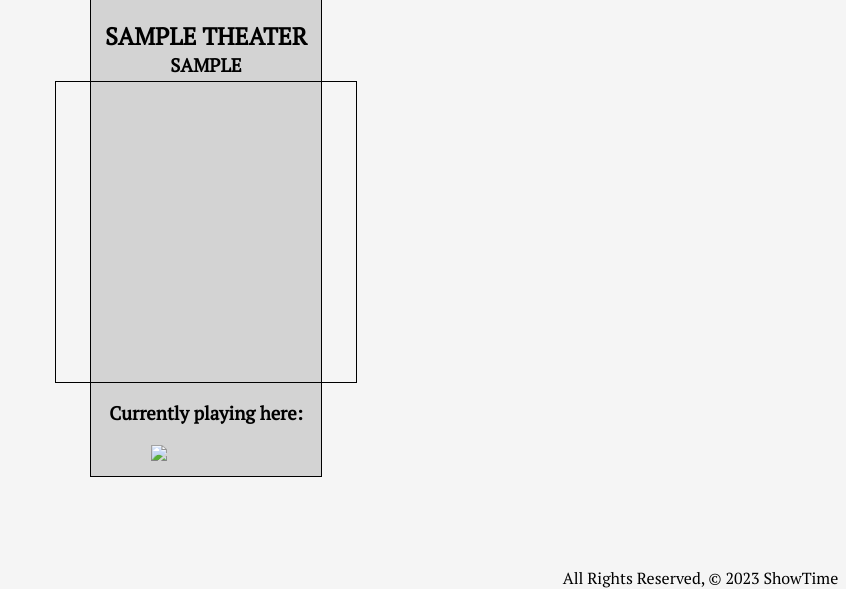
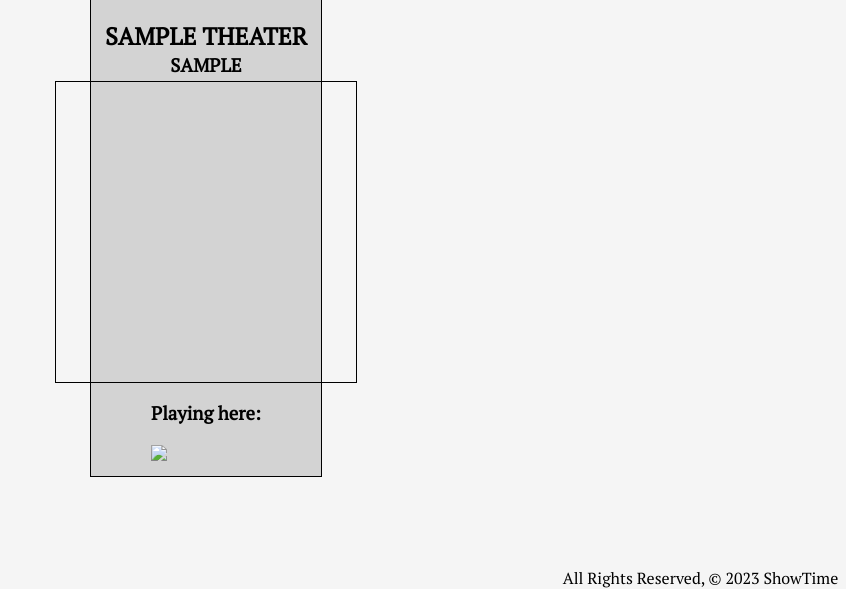
Before and after one commit to austin-showen/showtime, a Django app: template showtime/main_app/templates/theaters/index.html in a window 1280 px wide. Shown: the part 211-800 px from the top of the page, without its empty margins (434-1280 px from the left). Run offline with Django 4.2, Linux system fonts and the light colour scheme; the template is opened without the code that fills it: values that come from a table or form of the project are taken from there, others are empty; tables that the repository leaves empty hold one stand-in row (values such as "Sample post").

Commit message:
committed

```diff
--- a/showtime/main_app/templates/theaters/index.html
+++ b/showtime/main_app/templates/theaters/index.html
@@ -7,8 +7,9 @@
     <h2 class="theater-title">{{theater.name}}</h2>
     <h3 class="theater-title">{{theater.location|cut:", NEW YORK, NY"}}</h3>
     <br>
-    <iframe src="{{ theater.maps_url }}" width="300" height="300" style="border: 1px solid black;" allowfullscreen="" loading="lazy" referrerpolicy="no-referrer-when-downgrade"></iframe>
-    <h3>Currently playing here:</h3>
+    <iframe src="{{ theater.maps_url }}" width="300" height="300" style="border: 1px solid black;" allowfullscreen=""
+      loading="lazy" referrerpolicy="no-referrer-when-downgrade"></iframe>
+    <h3>Playing here:</h3>
     <div class="theater-shows">
       {% for show in theater.show_set.all %}
       <div class="theater-show-card">
```
Lines whose indentation alone changed are shown as unchanged.
